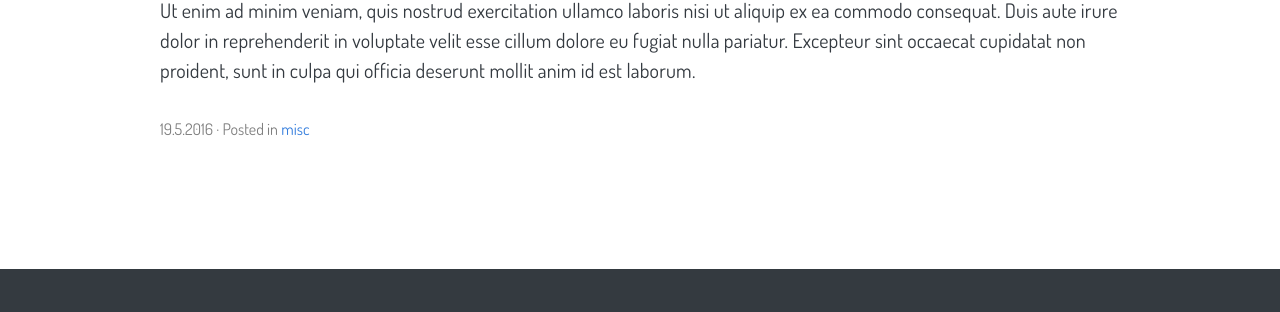
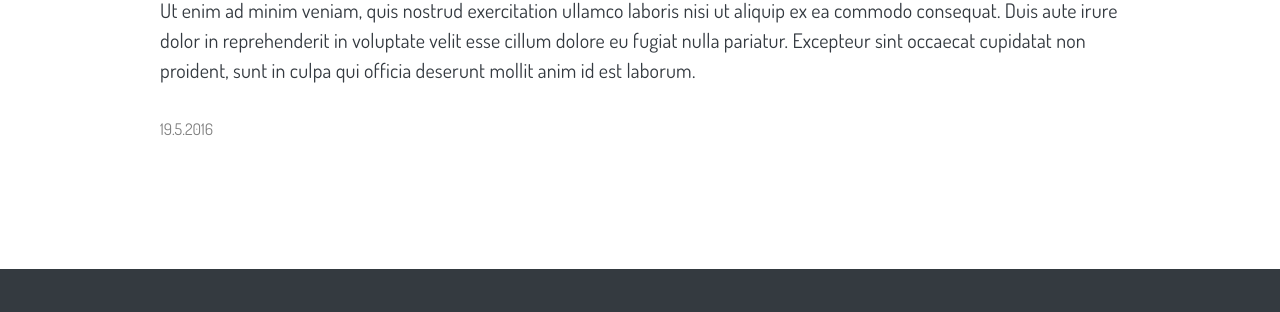
Before and after one commit to Funktum/weemove, a Jekyll site: the page built from _posts/2016-05-19-super-short-article.md, in a window 1280 px wide. Shown: the part 830-1142 px from the top of the page. Built offline with Jekyll 4.4.1, drawn with Linux system fonts in a browser that asks for light colours; a script that is not in the unit is left out.

Commit message:
Remove categories and author post meta

```diff
--- a/_includes/post-meta.html
+++ b/_includes/post-meta.html
@@ -6,26 +6,6 @@
 
 <div>
   <span>{{ source.date | date: site.date_format }}</span>
-
-  {%- if source.author -%}
-    <span>&middot;</span>
-    <span>Written by {{ source.author }}</span>
-  {%- endif -%}
-
-  {% if source.categories.size > 0 %}
-    <span>&middot;</span>
-    <span>Posted in
-      {% for category in source.categories %}
-        {% if include.nolinks %}
-          {{ category }}
-        {% else %}
-          <a class="link blue hover-dark-blue" href="{{ category | slugize | prepend: "/blog/categories/#" | relative_url }}">{{ category }}</a>
-        {% endif %}
-        {%- unless forloop.last %},{% endunless -%}
-      {% endfor %}
-    </span>
-  {% endif %}
-
   {% if include.readmore %}
     <span>&middot;</span>
     <a class="link blue hover-dark-blue" href="{{ source.url | relative_url }}">Lue lisää &rarr;</a>
--- a/_posts/2016-05-19-super-short-article.md
+++ b/_posts/2016-05-19-super-short-article.md
@@ -1,7 +1,6 @@
 ---
 layout: post
 title: "Some articles are just so short that we have to make the footer stick"
-categories: misc
 image: /assets/img/image2.svg
 ---
 
```
Also changed, not shown: blog/categories.html (deleted, +0 -21 lines).
